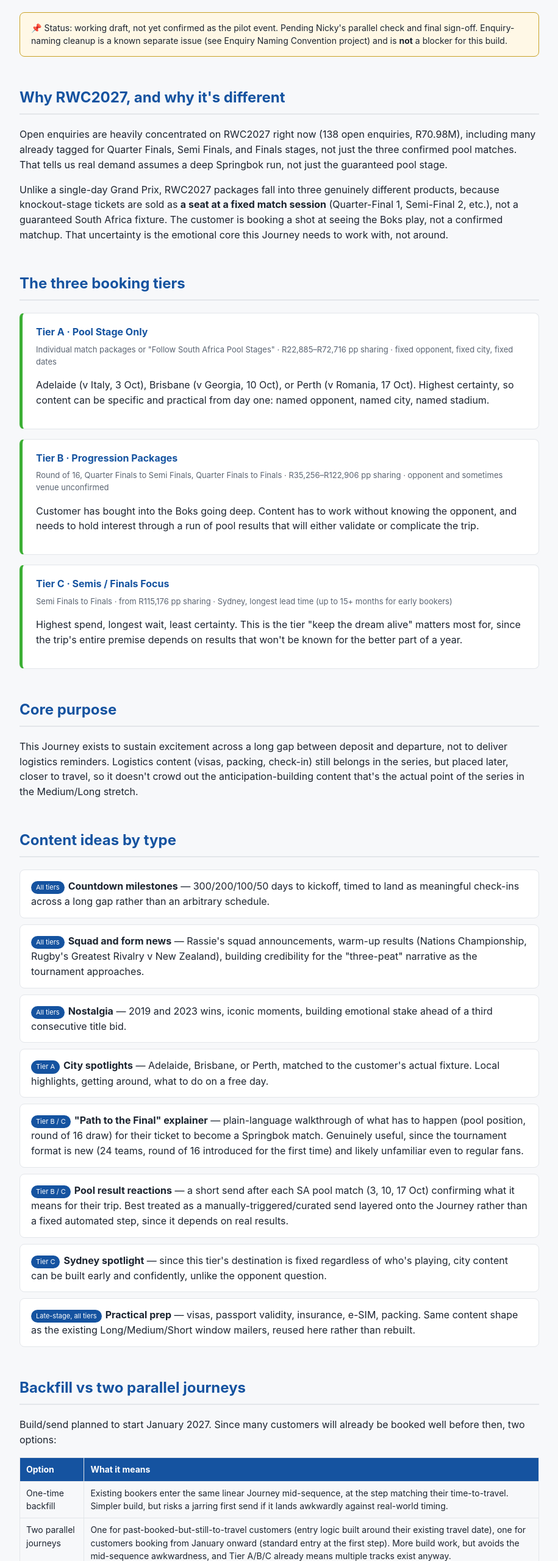
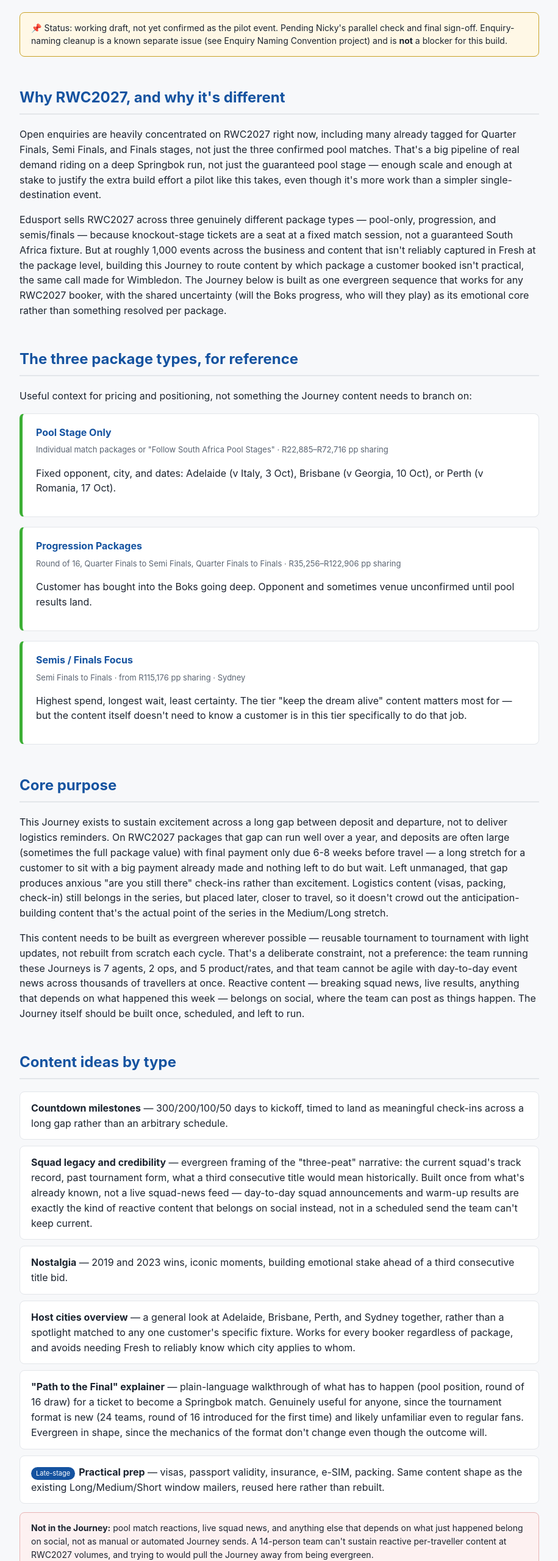
Before and after one commit to robshammond-dot/Edusport---RWC2027BookingJourney, a plain HTML site: page index.html in a window 1280 px wide. Shown: the part 240-2800 px from the top of the page at 61% size, without its empty margins (182-1097 px from the left). Drawn offline with Linux system fonts and the light colour scheme.

Commit message:
Update index.html

```diff
--- a/index.html
+++ b/index.html
@@ -44,56 +44,56 @@
 <div class="status">📌 Status: working draft, not yet confirmed as the pilot event. Pending Nicky's parallel check and final sign-off. Enquiry-naming cleanup is a known separate issue (see Enquiry Naming Convention project) and is <strong>not</strong> a blocker for this build.</div>
 
 <h2 id="why">Why RWC2027, and why it's different</h2>
-<p>Open enquiries are heavily concentrated on RWC2027 right now (138 open enquiries, R70.98M), including many already tagged for Quarter Finals, Semi Finals, and Finals stages, not just the three confirmed pool matches. That tells us real demand assumes a deep Springbok run, not just the guaranteed pool stage.</p>
-<p>Unlike a single-day Grand Prix, RWC2027 packages fall into three genuinely different products, because knockout-stage tickets are sold as <strong>a seat at a fixed match session</strong> (Quarter-Final 1, Semi-Final 2, etc.), not a guaranteed South Africa fixture. The customer is booking a shot at seeing the Boks play, not a confirmed matchup. That uncertainty is the emotional core this Journey needs to work with, not around.</p>
+<p>Open enquiries are heavily concentrated on RWC2027 right now, including many already tagged for Quarter Finals, Semi Finals, and Finals stages, not just the three confirmed pool matches. That's a big pipeline of real demand riding on a deep Springbok run, not just the guaranteed pool stage &mdash; enough scale and enough at stake to justify the extra build effort a pilot like this takes, even though it's more work than a simpler single-destination event.</p>
+<p>Edusport sells RWC2027 across three genuinely different package types &mdash; pool-only, progression, and semis/finals &mdash; because knockout-stage tickets are a seat at a fixed match session, not a guaranteed South Africa fixture. But at roughly 1,000 events across the business and content that isn't reliably captured in Fresh at the package level, building this Journey to route content by which package a customer booked isn't practical, the same call made for Wimbledon. The Journey below is built as one evergreen sequence that works for any RWC2027 booker, with the shared uncertainty (will the Boks progress, who will they play) as its emotional core rather than something resolved per package.</p>
 
-<h2 id="tiers">The three booking tiers</h2>
+<h2 id="tiers">The three package types, for reference</h2>
+<p>Useful context for pricing and positioning, not something the Journey content needs to branch on:</p>
 
 <div class="tier">
-<h4>Tier A · Pool Stage Only</h4>
-<div class="meta">Individual match packages or "Follow South Africa Pool Stages" · R22,885–R72,716 pp sharing · fixed opponent, fixed city, fixed dates</div>
-<p>Adelaide (v Italy, 3 Oct), Brisbane (v Georgia, 10 Oct), or Perth (v Romania, 17 Oct). Highest certainty, so content can be specific and practical from day one: named opponent, named city, named stadium.</p>
+<h4>Pool Stage Only</h4>
+<div class="meta">Individual match packages or "Follow South Africa Pool Stages" · R22,885&ndash;R72,716 pp sharing</div>
+<p>Fixed opponent, city, and dates: Adelaide (v Italy, 3 Oct), Brisbane (v Georgia, 10 Oct), or Perth (v Romania, 17 Oct).</p>
 </div>
 
 <div class="tier">
-<h4>Tier B · Progression Packages</h4>
-<div class="meta">Round of 16, Quarter Finals to Semi Finals, Quarter Finals to Finals · R35,256–R122,906 pp sharing · opponent and sometimes venue unconfirmed</div>
-<p>Customer has bought into the Boks going deep. Content has to work without knowing the opponent, and needs to hold interest through a run of pool results that will either validate or complicate the trip.</p>
+<h4>Progression Packages</h4>
+<div class="meta">Round of 16, Quarter Finals to Semi Finals, Quarter Finals to Finals · R35,256&ndash;R122,906 pp sharing</div>
+<p>Customer has bought into the Boks going deep. Opponent and sometimes venue unconfirmed until pool results land.</p>
 </div>
 
 <div class="tier">
-<h4>Tier C · Semis / Finals Focus</h4>
-<div class="meta">Semi Finals to Finals · from R115,176 pp sharing · Sydney, longest lead time (up to 15+ months for early bookers)</div>
-<p>Highest spend, longest wait, least certainty. This is the tier "keep the dream alive" matters most for, since the trip's entire premise depends on results that won't be known for the better part of a year.</p>
+<h4>Semis / Finals Focus</h4>
+<div class="meta">Semi Finals to Finals · from R115,176 pp sharing · Sydney</div>
+<p>Highest spend, longest wait, least certainty. The tier "keep the dream alive" content matters most for &mdash; but the content itself doesn't need to know a customer is in this tier specifically to do that job.</p>
 </div>
 
 <h2 id="purpose">Core purpose</h2>
-<p>This Journey exists to sustain excitement across a long gap between deposit and departure, not to deliver logistics reminders. Logistics content (visas, packing, check-in) still belongs in the series, but placed later, closer to travel, so it doesn't crowd out the anticipation-building content that's the actual point of the series in the Medium/Long stretch.</p>
+<p>This Journey exists to sustain excitement across a long gap between deposit and departure, not to deliver logistics reminders. On RWC2027 packages that gap can run well over a year, and deposits are often large (sometimes the full package value) with final payment only due 6-8 weeks before travel &mdash; a long stretch for a customer to sit with a big payment already made and nothing left to do but wait. Left unmanaged, that gap produces anxious "are you still there" check-ins rather than excitement. Logistics content (visas, packing, check-in) still belongs in the series, but placed later, closer to travel, so it doesn't crowd out the anticipation-building content that's the actual point of the series in the Medium/Long stretch.</p>
+<p>This content needs to be built as evergreen wherever possible &mdash; reusable tournament to tournament with light updates, not rebuilt from scratch each cycle. That's a deliberate constraint, not a preference: the team running these Journeys is 7 agents, 2 ops, and 5 product/rates, and that team cannot be agile with day-to-day event news across thousands of travellers at once. Reactive content &mdash; breaking squad news, live results, anything that depends on what happened this week &mdash; belongs on social, where the team can post as things happen. The Journey itself should be built once, scheduled, and left to run.</p>
 
 <h2 id="content">Content ideas by type</h2>
 
-<div class="idea"><span class="tag">All tiers</span><strong>Countdown milestones</strong> — 300/200/100/50 days to kickoff, timed to land as meaningful check-ins across a long gap rather than an arbitrary schedule.</div>
-<div class="idea"><span class="tag">All tiers</span><strong>Squad and form news</strong> — Rassie's squad announcements, warm-up results (Nations Championship, Rugby's Greatest Rivalry v New Zealand), building credibility for the "three-peat" narrative as the tournament approaches.</div>
-<div class="idea"><span class="tag">All tiers</span><strong>Nostalgia</strong> — 2019 and 2023 wins, iconic moments, building emotional stake ahead of a third consecutive title bid.</div>
-<div class="idea"><span class="tag">Tier A</span><strong>City spotlights</strong> — Adelaide, Brisbane, or Perth, matched to the customer's actual fixture. Local highlights, getting around, what to do on a free day.</div>
-<div class="idea"><span class="tag">Tier B / C</span><strong>"Path to the Final" explainer</strong> — plain-language walkthrough of what has to happen (pool position, round of 16 draw) for their ticket to become a Springbok match. Genuinely useful, since the tournament format is new (24 teams, round of 16 introduced for the first time) and likely unfamiliar even to regular fans.</div>
-<div class="idea"><span class="tag">Tier B / C</span><strong>Pool result reactions</strong> — a short send after each SA pool match (3, 10, 17 Oct) confirming what it means for their trip. Best treated as a manually-triggered/curated send layered onto the Journey rather than a fixed automated step, since it depends on real results.</div>
-<div class="idea"><span class="tag">Tier C</span><strong>Sydney spotlight</strong> — since this tier's destination is fixed regardless of who's playing, city content can be built early and confidently, unlike the opponent question.</div>
-<div class="idea"><span class="tag">Late-stage, all tiers</span><strong>Practical prep</strong> — visas, passport validity, insurance, e-SIM, packing. Same content shape as the existing Long/Medium/Short window mailers, reused here rather than rebuilt.</div>
+<div class="idea"><strong>Countdown milestones</strong> — 300/200/100/50 days to kickoff, timed to land as meaningful check-ins across a long gap rather than an arbitrary schedule.</div>
+<div class="idea"><strong>Squad legacy and credibility</strong> — evergreen framing of the "three-peat" narrative: the current squad's track record, past tournament form, what a third consecutive title would mean historically. Built once from what's already known, not a live squad-news feed &mdash; day-to-day squad announcements and warm-up results are exactly the kind of reactive content that belongs on social instead, not in a scheduled send the team can't keep current.</div>
+<div class="idea"><strong>Nostalgia</strong> — 2019 and 2023 wins, iconic moments, building emotional stake ahead of a third consecutive title bid.</div>
+<div class="idea"><strong>Host cities overview</strong> — a general look at Adelaide, Brisbane, Perth, and Sydney together, rather than a spotlight matched to any one customer's specific fixture. Works for every booker regardless of package, and avoids needing Fresh to reliably know which city applies to whom.</div>
+<div class="idea"><strong>"Path to the Final" explainer</strong> — plain-language walkthrough of what has to happen (pool position, round of 16 draw) for a ticket to become a Springbok match. Genuinely useful for anyone, since the tournament format is new (24 teams, round of 16 introduced for the first time) and likely unfamiliar even to regular fans. Evergreen in shape, since the mechanics of the format don't change even though the outcome will.</div>
+<div class="idea"><span class="tag">Late-stage</span><strong>Practical prep</strong> — visas, passport validity, insurance, e-SIM, packing. Same content shape as the existing Long/Medium/Short window mailers, reused here rather than rebuilt.</div>
 
-<h2 id="backfill">Backfill vs two parallel journeys</h2>
-<p>Build/send planned to start January 2027. Since many customers will already be booked well before then, two options:</p>
+<div class="oq"><strong>Not in the Journey:</strong> pool match reactions, live squad news, and anything else that depends on what just happened belong on social, not as manual or automated Journey sends. A 14-person team can't sustain reactive per-traveller content at RWC2027 volumes, and trying to would pull the Journey away from being evergreen.</div>
+
+<h2 id="backfill">Backfill</h2>
+<p>Build/send planned to start January 2027. Since many customers will already be booked well before then, and the Journey is one evergreen sequence with no package-based branching to reconcile, one-time backfill is the straightforward fit:</p>
 <table>
 <tr><th>Option</th><th>What it means</th></tr>
-<tr><td>One-time backfill</td><td>Existing bookers enter the same linear Journey mid-sequence, at the step matching their time-to-travel. Simpler build, but risks a jarring first send if it lands awkwardly against real-world timing.</td></tr>
-<tr><td>Two parallel journeys</td><td>One for past-booked-but-still-to-travel customers (entry logic built around their existing travel date), one for customers booking from January onward (standard entry at the first step). More build work, but avoids the mid-sequence awkwardness, and Tier A/B/C already means multiple tracks exist anyway.</td></tr>
+<tr><td>One-time backfill</td><td>Existing bookers enter the same linear Journey mid-sequence, at the step matching their time-to-travel. Simple, since every booker gets the same content regardless of which package they're on.</td></tr>
+<tr><td>Two parallel journeys</td><td>Separate tracks for pre-January bookers vs. January-onward bookers. More build effort than this needs, since there's no package logic driving a case for it.</td></tr>
 </table>
-<div class="oq">Given three tiers already exist by package type, and remaining wait time varies hugely within RWC2027 bookers (a Tier A pool-only booker in September has a very different runway to a Tier C Finals booker who booked in early 2026), the two-journeys approach looks like the better fit here, worth confirming once the tier/backfill build is scoped properly.</div>
+<div class="oq">One-time backfill looks sufficient here. Worth confirming once actual booking-date spread is visible, but there's no structural reason to default to the more complex option.</div>
 
 <h2 id="open">Open questions</h2>
-<div class="oq"><strong>Tier assignment mechanism</strong> — how do we reliably identify which tier a customer booked into? Package name on the Enquiry, a dedicated field, or something else. Needs a Fresh-side answer before content can be routed correctly.</div>
-<div class="oq"><strong>Pool-result-triggered sends</strong> — do these get built as manual curated sends layered on top of the Journey, or is there a lighter automated trigger worth exploring once the core Journey is stable?</div>
-<div class="oq"><strong>Tier movement</strong> — if the Boks progress, does a Tier A or B customer get any acknowledgement of that even though it doesn't change their own ticket, or does content stay strictly scoped to what they actually booked?</div>
+<div class="oq"><strong>Host city details</strong> — the general host-cities overview needs sign-off on which local highlights/getting-around content to include for each of the four cities, since it's built once rather than personalized.</div>
 
 </div>
 <footer>Edusport Travel · Booking Journey · Internal Use Only · Working Draft, Pending Pilot Confirmation</footer>
```
